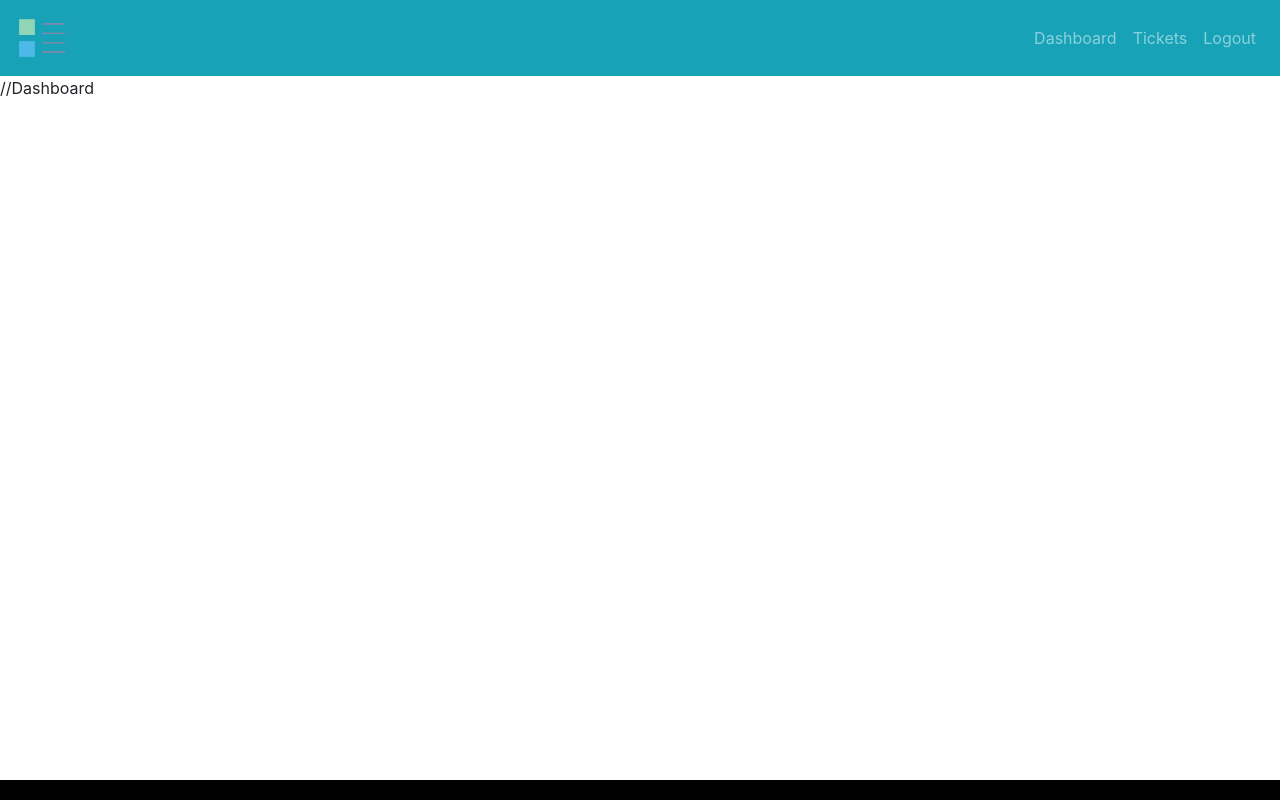
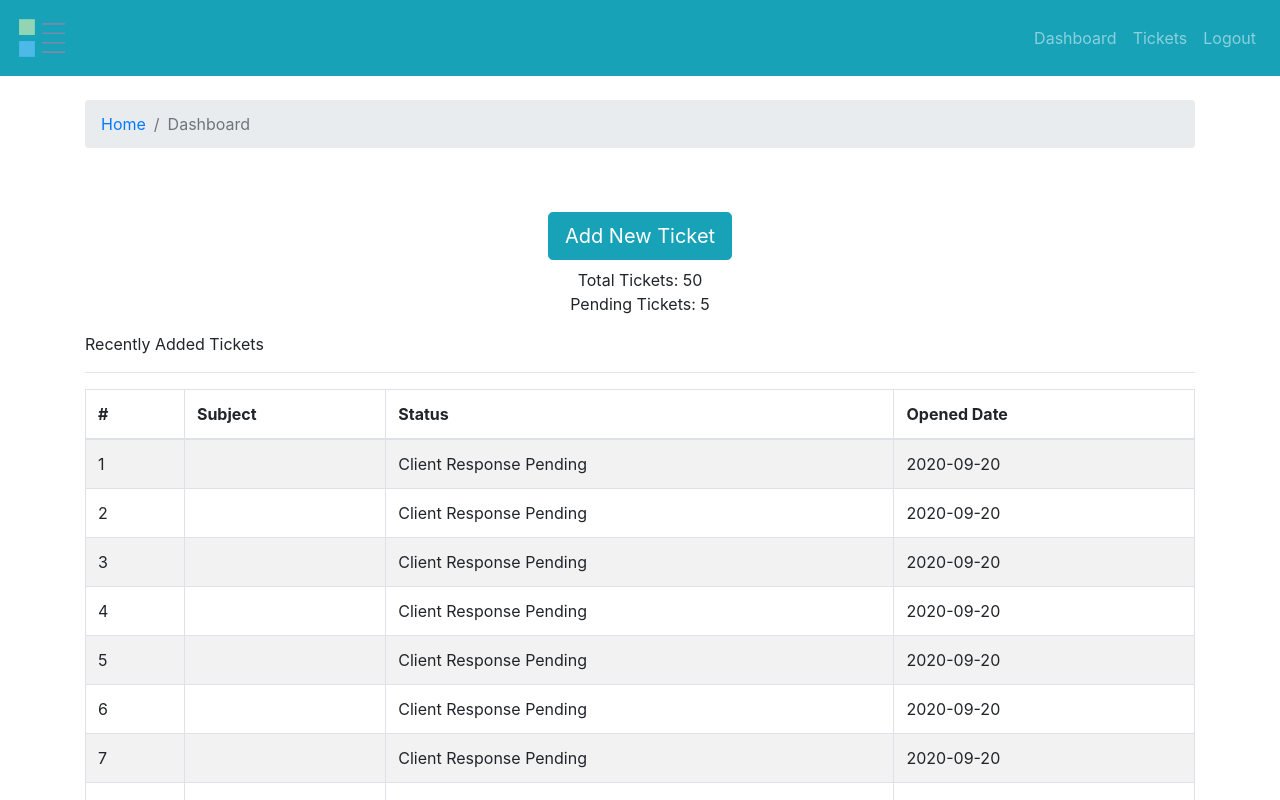
Before and after one commit to Varu98/vanshika_frontend, a React (Create React App) app: page / in a window 1280 px wide. Shown: the top 800 px of the page. Built offline with nearby package versions, Linux system fonts and the light colour scheme.

Commit message:
Add Dashboard Table

```diff
--- a/src/App.js
+++ b/src/App.js
@@ -1,6 +1,7 @@
 import React from "react";
 import "./App.css";
 import { DefaultLayout } from "./components/layout/DefaultLayout";
+import { Dashboard } from "./pages/entry/dashboard/Dashboard.page";
 
 import { Entry } from "./pages/entry/Entry.page";
 
@@ -8,7 +9,9 @@
   return (
     <div className="App">
       {/* <Entry /> */}
-      <DefaultLayout>//Dashboard</DefaultLayout>
+      <DefaultLayout>
+        <Dashboard />
+      </DefaultLayout>
     </div>
   );
 }
--- /dev/null
+++ b/src/assets/data/dummy-tickets.json
@@ -0,0 +1,52 @@
+[
+  {
+    "id": 1,
+    "status": "Client Response Pending",
+    "addedAt": "2020-09-20"
+  },
+  {
+    "id": 2,
+    "status": "Client Response Pending",
+    "addedAt": "2020-09-20"
+  },
+  {
+    "id": 3,
+    "status": "Client Response Pending",
+    "addedAt": "2020-09-20"
+  },
+  {
+    "id": 4,
+    "status": "Client Response Pending",
+    "addedAt": "2020-09-20"
+  },
+  {
+    "id": 5,
+    "status": "Client Response Pending",
+    "addedAt": "2020-09-20"
+  },
+  {
+    "id": 6,
+    "status": "Client Response Pending",
+    "addedAt": "2020-09-20"
+  },
+  {
+    "id": 7,
+    "status": "Client Response Pending",
+    "addedAt": "2020-09-20"
+  },
+  {
+    "id": 8,
+    "status": "Client Response Pending",
+    "addedAt": "2020-09-20"
+  },
+  {
+    "id": 9,
+    "status": "Client Response Pending",
+    "addedAt": "2020-09-20"
+  },
+  {
+    "id": 10,
+    "status": "Client Response Pending",
+    "addedAt": "2020-09-20"
+  }
+]
--- /dev/null
+++ b/src/components/breadcrumbs/Breadcrumb.comp.js
@@ -0,0 +1,12 @@
+import React from "react";
+import { Breadcrumb } from "react-bootstrap";
+
+export const Breadcrumbs = ({ page }) => {
+  return (
+    <Breadcrumb>
+      <Breadcrumb.Item href="/">Home</Breadcrumb.Item>
+
+      <Breadcrumb.Item active>{page}</Breadcrumb.Item>
+    </Breadcrumb>
+  );
+};
--- a/src/components/layout/DefaultLayout.js
+++ b/src/components/layout/DefaultLayout.js
@@ -5,7 +5,7 @@
 export const DefaultLayout = ({ children }) => {
   return (
     <div className="default-layout">
-      <header className="header">
+      <header className="header mb-4">
         <Header />
       </header>
 
--- /dev/null
+++ b/src/components/ticket-table/TicketTable.comp.js
@@ -0,0 +1,35 @@
+import React from "react";
+import { Table } from "react-bootstrap";
+
+export const TicketTable = ({ tickets }) => {
+  return (
+    <Table striped bordered hover>
+      <thead>
+        <tr>
+          <th>#</th>
+          <th>Subject</th>
+          <th>Status</th>
+          <th>Opened Date</th>
+        </tr>
+      </thead>
+      <tbody>
+        {tickets.length ? (
+          tickets.map((row) => (
+            <tr key={row.id}>
+              <td>{row.id}</td>
+              <td>{row.subject}</td>
+              <td>{row.status}</td>
+              <td>{row.addedAt}</td>
+            </tr>
+          ))
+        ) : (
+          <tr>
+            <td colSpan="4" className="center-text">
+              No Tickets To Show
+            </td>
+          </tr>
+        )}
+      </tbody>
+    </Table>
+  );
+};
--- /dev/null
+++ b/src/pages/entry/dashboard/Dashboard.page.js
@@ -0,0 +1,40 @@
+import React from "react";
+import { Container, Row, Col, Button } from "react-bootstrap";
+import { TicketTable } from "../../../components/ticket-table/TicketTable.comp.js";
+import tickets from "../../../assets/data/dummy-tickets.json";
+import { Breadcrumbs } from "../../../components/breadcrumbs/Breadcrumb.comp.js";
+
+export const Dashboard = () => {
+  return (
+    <Container>
+      <Row>
+        <Col>
+          <Breadcrumbs page="Dashboard" />
+        </Col>
+      </Row>
+      <Row>
+        <Col className="text-center mt-5 mb-2">
+          <Button variant="info" size="lg">
+            Add New Ticket
+          </Button>
+        </Col>
+      </Row>
+      <Row>
+        <Col className="text-center  mb-2">
+          <div>Total Tickets: 50</div>
+          <div>Pending Tickets: 5</div>
+        </Col>
+      </Row>
+      <Row>
+        <Col className="  mt-2">Recently Added Tickets</Col>
+      </Row>
+      <hr />
+      <Row>
+        <Col className="recent-tickets">
+          <TicketTable tickets={tickets} />
+        </Col>
+      </Row>
+      <hr />
+    </Container>
+  );
+};
```
